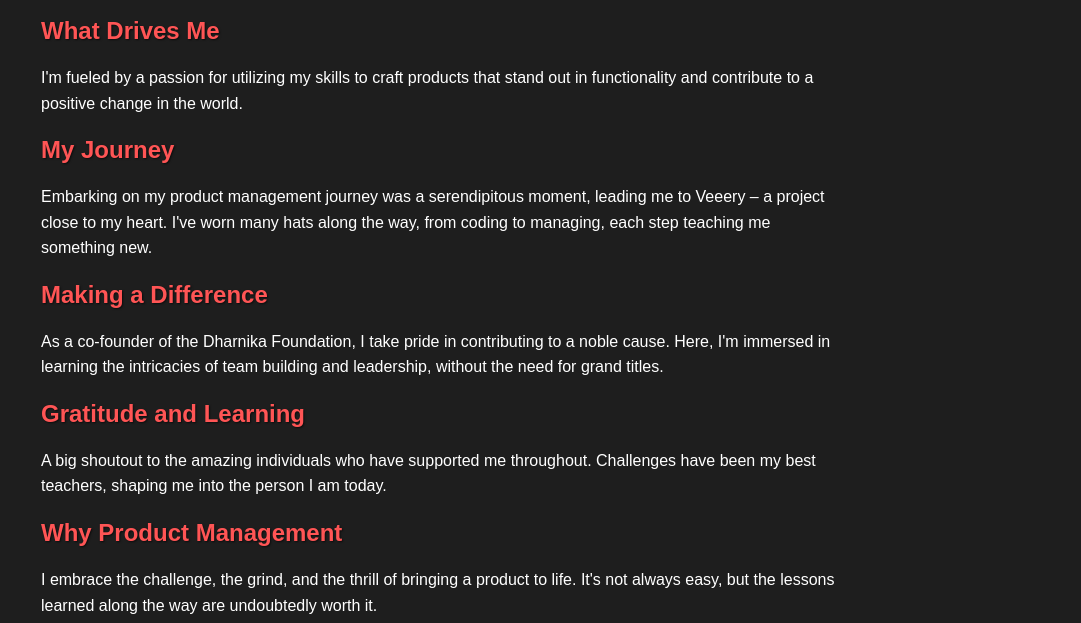
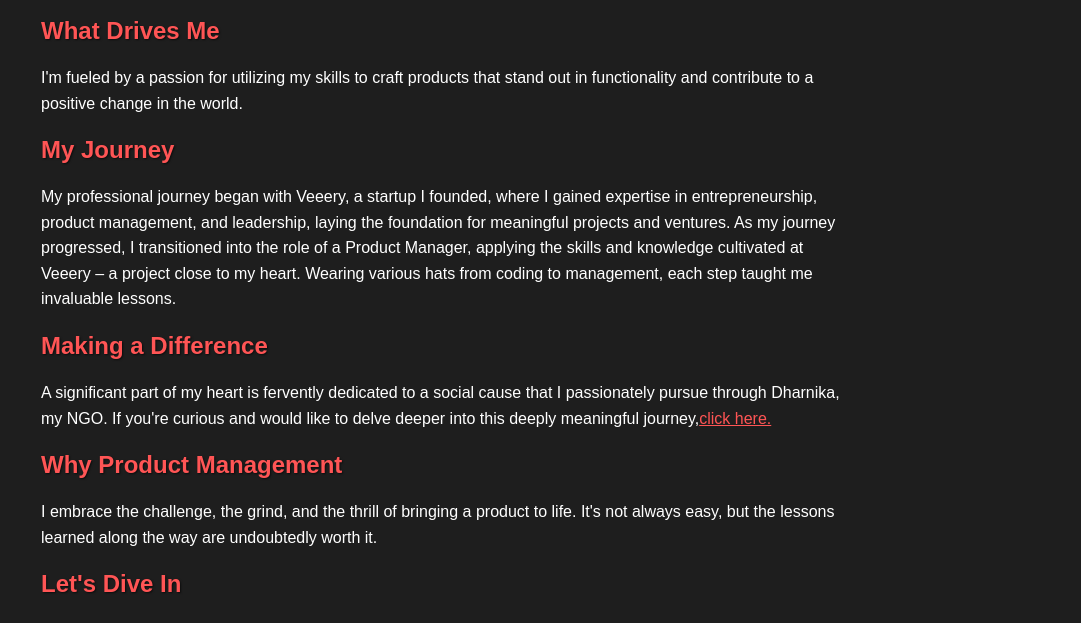
Before and after one commit to avithehacker/PM, a plain HTML site: page index.html in a window 1280 px wide. Shown: the part 154-777 px from the top of the page, without its empty margins (199-1280 px from the left). Drawn offline with Linux system fonts and the light colour scheme.

Commit message:
added PDF folder AND DONE SOME content changes

```diff
--- a/index.html
+++ b/index.html
@@ -89,13 +89,12 @@
     <p>I'm fueled by a passion for utilizing my skills to craft products that stand out in functionality and contribute to a positive change in the world.</p>
 
     <h2>My Journey</h2>
-    <p>Embarking on my product management journey was a serendipitous moment, leading me to Veeery – a project close to my heart. I've worn many hats along the way, from coding to managing, each step teaching me something new.</p>
+    <p>
+        My professional journey began with Veeery, a startup I founded, where I gained expertise in entrepreneurship, product management, and leadership, laying the foundation for meaningful projects and ventures. As my journey progressed, I transitioned into the role of a Product Manager, applying the skills and knowledge cultivated at Veeery – a project close to my heart. Wearing various hats from coding to management, each step taught me invaluable lessons.</p>
 
     <h2>Making a Difference</h2>
-    <p>As a co-founder of the Dharnika Foundation, I take pride in contributing to a noble cause. Here, I'm immersed in learning the intricacies of team building and leadership, without the need for grand titles.</p>
+    <p>A significant part of my heart is fervently dedicated to a social cause that I passionately pursue through Dharnika, my NGO. If you're curious and would like to delve deeper into this deeply meaningful journey,<a href="https://dharnikafoundation.org/">click here.</a> </p>
 
-    <h2>Gratitude and Learning</h2>
-    <p>A big shoutout to the amazing individuals who have supported me throughout. Challenges have been my best teachers, shaping me into the person I am today.</p>
 
     <h2>Why Product Management</h2>
     <p>I embrace the challenge, the grind, and the thrill of bringing a product to life. It's not always easy, but the lessons learned along the way are undoubtedly worth it.</p>
@@ -111,7 +110,11 @@
 
     <div class="resume-section">
         <h2>Resume</h2>
-        <p>Ready to elevate your team? Interested in hiring a passionate Product Manager? Take a look at my resume <a href="https://avithehacker.github.io/PM/resume.pdf" target="_blank">here</a>.</p>
+        <p>Ready to elevate your team? Interested in hiring a passionate Product Manager? Take a look at my resume <a href="/pdf/resume/Avinash-Singh-Resume.pdf" target="_blank">here</a>.</p>
+
+         <!-- Add your LinkedIn profile link here -->
+         <p>Connect with me on <a href="https://www.linkedin.com/in/avithehacker/" target="_blank">LinkedIn</a>.</p>
+
     </div>
 </div>
 
```
Also changed, not shown: 2 other files.
